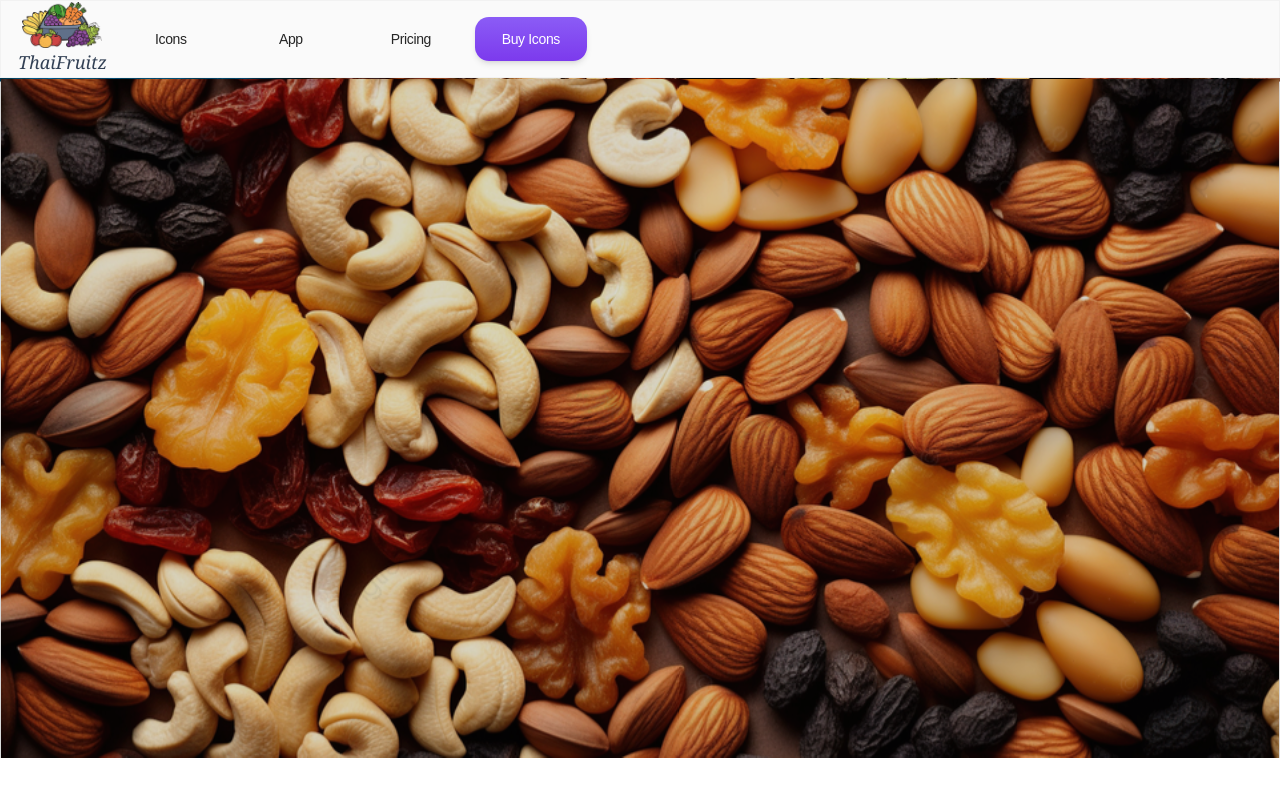
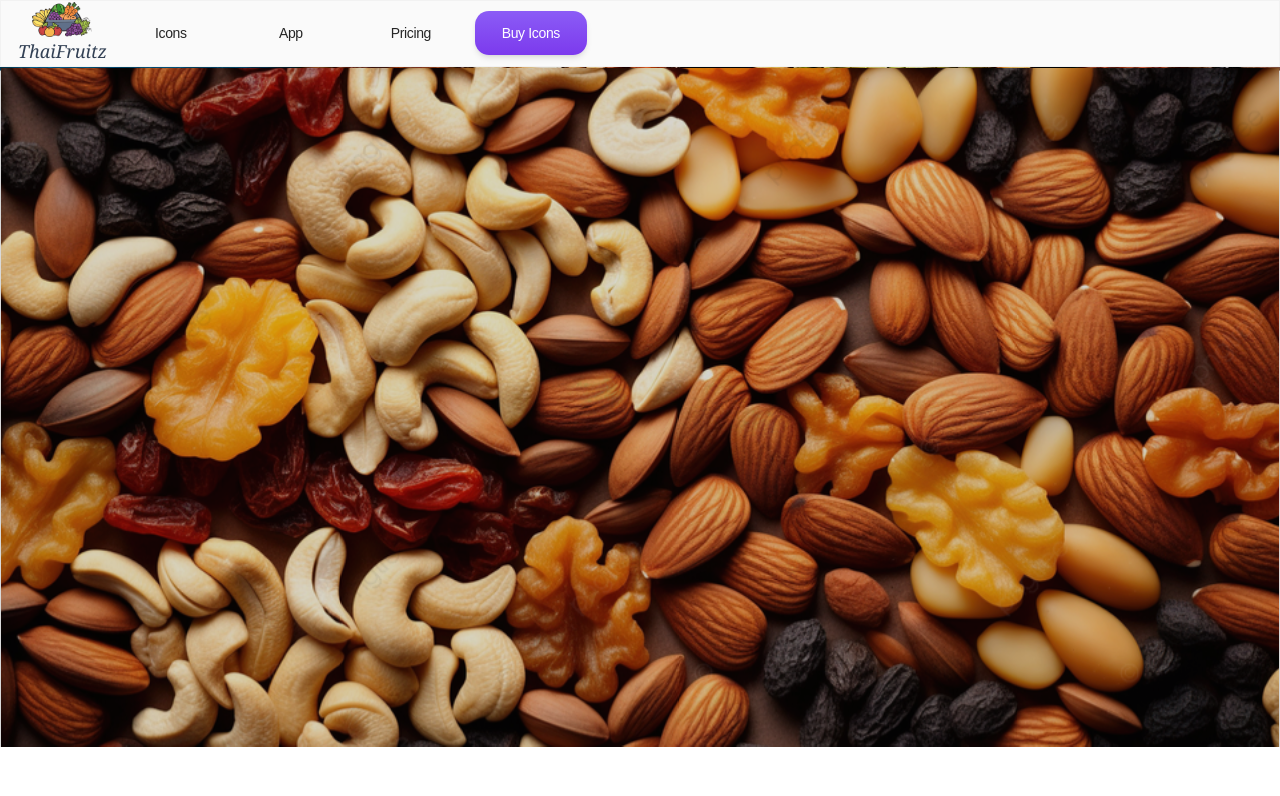
Before and after one commit to SEP490-ThaiFruitz/DFS-FrontEnd, a Next.js app: page / in a window 1280 px wide. Shown: the top 796 px of the page. Built offline with nearby package versions, Linux system fonts and the light colour scheme; what tailwindcss-motion would draw is missing.

Commit message:
chore: change size logo

```diff
--- a/src/components/global-components/navbar.tsx
+++ b/src/components/global-components/navbar.tsx
@@ -4,10 +4,7 @@ import Navigate from "./navigate";
 export const Navbar = () => {
   return (
     <div className=" ">
-      <div className="flex items-center   ">
-        {/* <Logo height={60} width={60} /> */}
-        <Navigate />
-      </div>
+      <Navigate />
     </div>
   );
 };
--- a/src/components/global-components/navigate.tsx
+++ b/src/components/global-components/navigate.tsx
@@ -6,7 +6,7 @@ export const Navigate = () => {
   return (
     <NavbarContainer className="w-full rounded-none">
       <div className="pl-4">
-        <Logo height={80} width={80} />
+        <Logo height={60} width={60} />
       </div>
       <NavbarLink href="#">Icons</NavbarLink>
       <NavbarLink href="#">App</NavbarLink>
```
